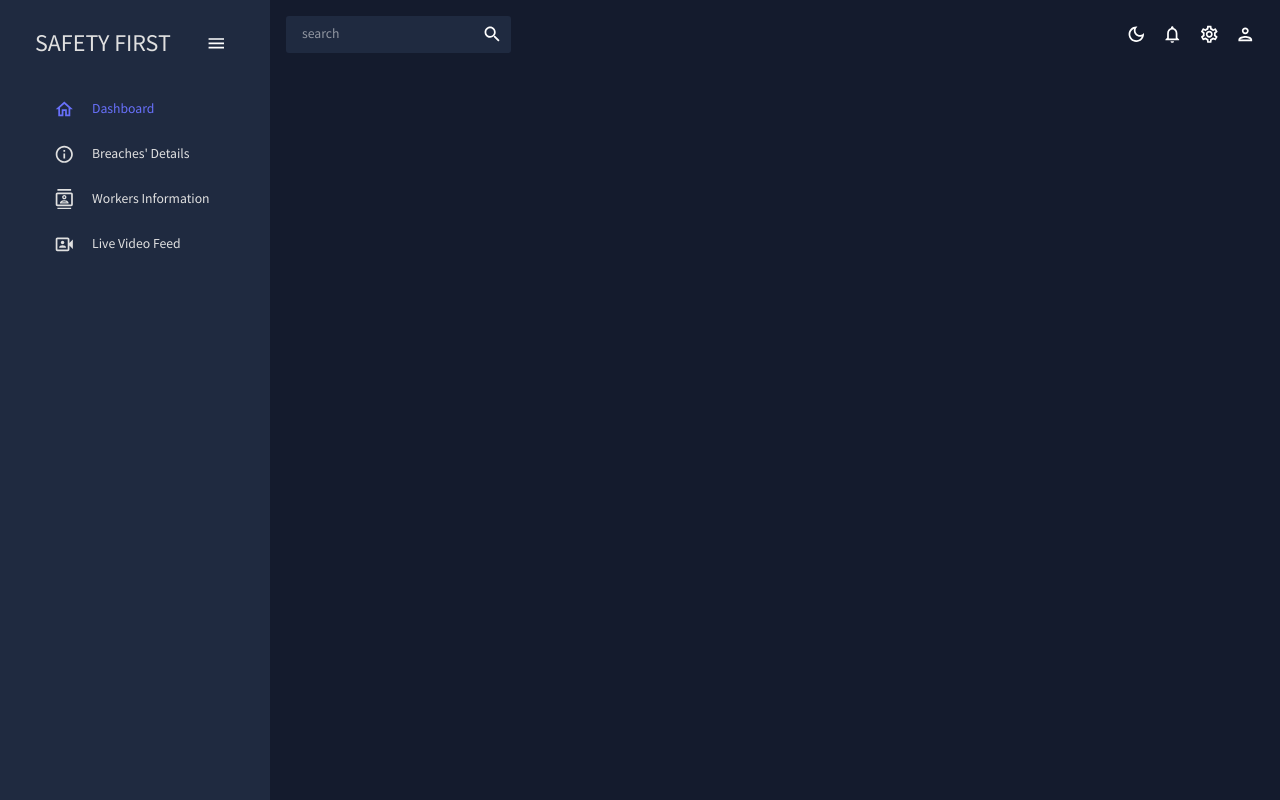
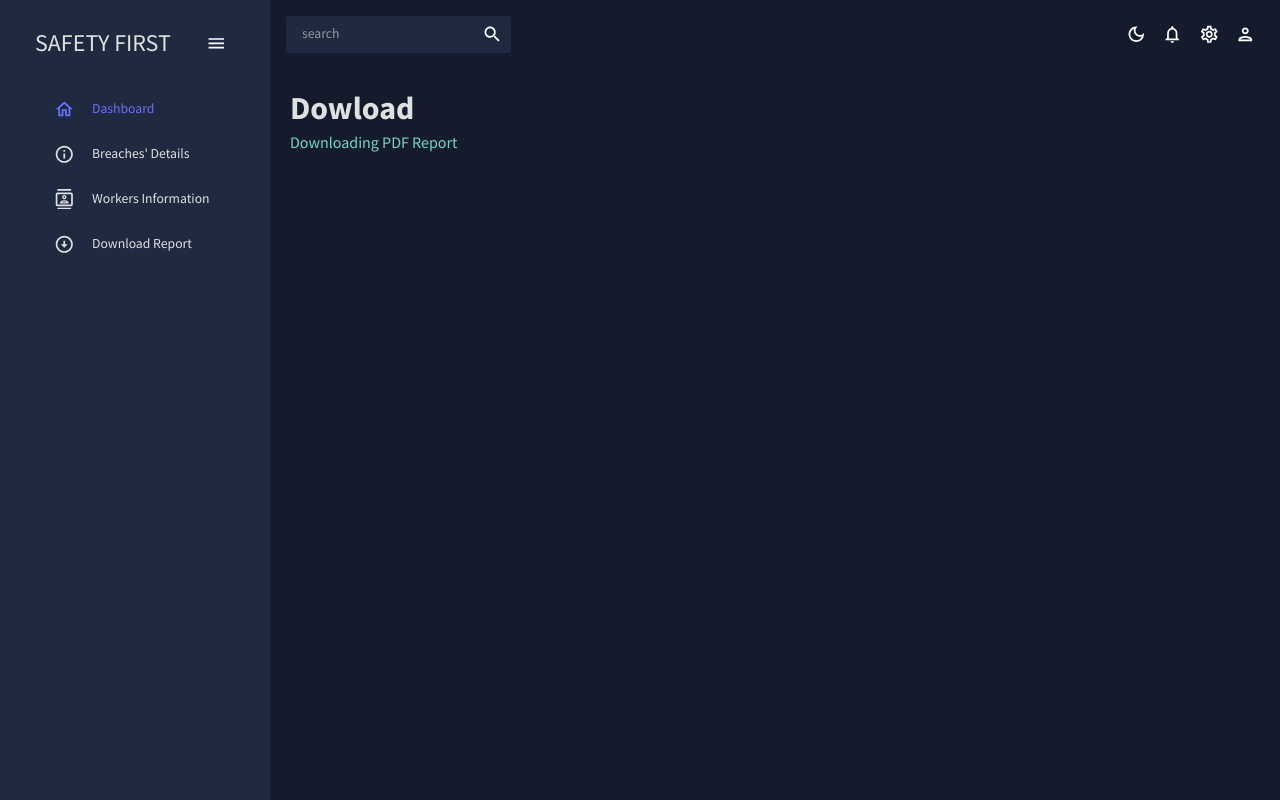
Before and after one commit to BeginnerLoc/ReactJS-Client, a React (Create React App) app: page /download in a window 1280 px wide. Built offline with nearby package versions, Linux system fonts and the light colour scheme.

Commit message:
create download page and route

```diff
--- a/src/App.js
+++ b/src/App.js
@@ -9,6 +9,7 @@ import Topbar from './scenes/global/Topbar';
 import Sidebar from './scenes/global/Sidebar';
 import Dashboard from './scenes/dashboard/index';
 import Team from './scenes/team';
+import Download from './scenes/download';
 // import Invoices from './pages/invoices';
 // import Contacts from './pages/contacts';
 // import Bar from './pages/bar';
@@ -34,6 +35,7 @@ function App() {
             <Routes>
               <Route path="/" element={<Dashboard />} />
               <Route path="/team" element={<Team />} />
+              <Route path="/download" element={<Download/>} />
               {/* <Route path="/contacts" element={<Contacts />} /> */}
               {/* <Route path="/invoices" element={<Invoices />} /> */}
               {/* <Route path="/form" element={<Form />} /> */}
--- /dev/null
+++ b/src/scenes/download/index.jsx
@@ -0,0 +1,22 @@
+import { Box, Typography, useTheme } from "@mui/material";
+import { DataGrid } from "@mui/x-data-grid";
+import { useEffect, useState } from "react";
+import { tokens } from "../../theme";
+
+import axios from "axios";
+import Header from "../../components/Header";
+
+const URL = 'http://localhost:5000';
+
+const Download = () => {
+  const theme = useTheme();
+  const colors = tokens(theme.palette.mode)
+
+  return (
+    <Box m="20px">
+      <Header title="Dowload" subtitle="Downloading PDF Report" />
+    </Box>
+  );
+};
+
+export default Download;
--- a/src/scenes/global/Sidebar.jsx
+++ b/src/scenes/global/Sidebar.jsx
@@ -5,19 +5,10 @@ import { Link } from "react-router-dom";
 import "react-pro-sidebar/dist/css/styles.css";
 import { tokens } from "../../theme";
 import HomeOutlinedIcon from "@mui/icons-material/HomeOutlined";
-import PeopleOutlinedIcon from "@mui/icons-material/PeopleOutlined";
 import ContactsOutlinedIcon from "@mui/icons-material/ContactsOutlined";
-import ReceiptOutlinedIcon from "@mui/icons-material/ReceiptOutlined";
-// import PersonOutlinedIcon from "@mui/icons-material/PersonOutlined";
-// import CalendarTodayOutlinedIcon from "@mui/icons-material/CalendarTodayOutlined";
-// import HelpOutlineOutlinedIcon from "@mui/icons-material/HelpOutlineOutlined";
-// import BarChartOutlinedIcon from "@mui/icons-material/BarChartOutlined";
-// import PieChartOutlineOutlinedIcon from "@mui/icons-material/PieChartOutlineOutlined";
-// import TimelineOutlinedIcon from "@mui/icons-material/TimelineOutlined";
+import ArrowCircleDownOutlinedIcon from '@mui/icons-material/ArrowCircleDownOutlined';
 import MenuOutlinedIcon from "@mui/icons-material/MenuOutlined";
-import VideoCameraFrontOutlinedIcon from '@mui/icons-material/VideoCameraFrontOutlined';
 import InfoOutlinedIcon from '@mui/icons-material/InfoOutlined';
-// import MapOutlinedIcon from "@mui/icons-material/MapOutlined";
 
 const Item = ({ title, to, icon, selected, setSelected }) => {
   const theme = useTheme();
@@ -122,9 +113,9 @@ const Sidebar = () => {
               setSelected={setSelected}
             />
             <Item
-              title="Live Video Feed"
-              to="/invoices"
-              icon={<VideoCameraFrontOutlinedIcon />}
+              title="Download Report"
+              to="/download"
+              icon={<ArrowCircleDownOutlinedIcon />}
               selected={selected}
               setSelected={setSelected}
             />
```
